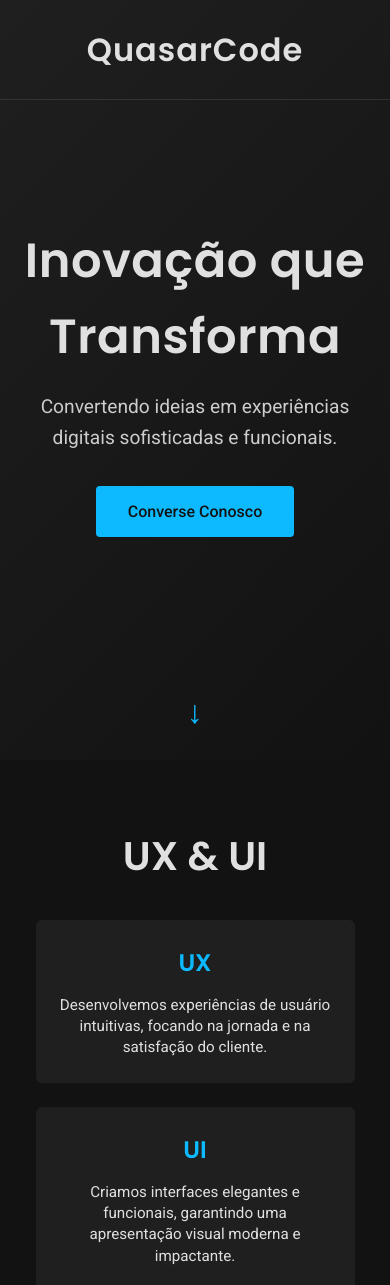
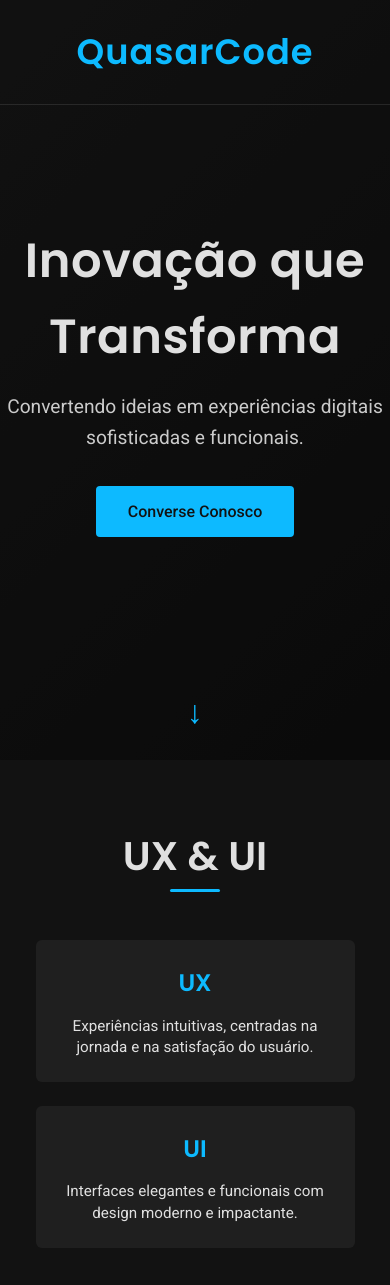
Before and after one commit to quasarcoders/home, a plain HTML site: page index.html in a window 390 px wide. Shown: the top 1285 px of the page. Drawn offline with Linux system fonts and the light colour scheme.

Commit message:
Add files via upload

```diff
--- a/index.html
+++ b/index.html
@@ -8,7 +8,7 @@
     <link href="https://fonts.googleapis.com/css2?family=Poppins:wght@400;600&family=Roboto:wght@400;500&display=swap" rel="stylesheet">
   </head>
   <body>
-    <header id="header">
+    <header id="header" role="banner" aria-label="Cabeçalho Principal">
       <div class="container header-container">
         <h1 class="logo">QuasarCode</h1>
       </div>
@@ -16,12 +16,13 @@
 
     <main>
       <section class="hero reveal">
+        <div class="hero-overlay"></div>
         <div class="hero-content">
           <h2>Inovação que Transforma</h2>
           <p>Convertendo ideias em experiências digitais sofisticadas e funcionais.</p>
           <a href="mailto:quasarcode@tutamail.com" class="btn">Converse Conosco</a>
         </div>
-        <div class="scroll-indicator">
+        <div class="scroll-indicator" role="button" aria-label="Rolar para baixo">
           <span class="arrow">&#8595;</span>
         </div>
       </section>
@@ -30,13 +31,13 @@
         <div class="container">
           <h2>UX & UI</h2>
           <div class="cards">
-            <div class="card">
+            <div class="card" tabindex="0">
               <h3>UX</h3>
-              <p>Desenvolvemos experiências de usuário intuitivas, focando na jornada e na satisfação do cliente.</p>
+              <p>Experiências intuitivas, centradas na jornada e na satisfação do usuário.</p>
             </div>
-            <div class="card">
+            <div class="card" tabindex="0">
               <h3>UI</h3>
-              <p>Criamos interfaces elegantes e funcionais, garantindo uma apresentação visual moderna e impactante.</p>
+              <p>Interfaces elegantes e funcionais com design moderno e impactante.</p>
             </div>
           </div>
         </div>
--- a/styles.scss
+++ b/styles.scss
@@ -1,10 +1,22 @@
-// Variáveis
+html {
+  scroll-behavior: smooth;
+}
+
+// Variáveis e CSS Custom Properties
 $bg: #121212;
 $primary: #0dbaff;
 $text: #e0e0e0;
 $accent: #1f1f1f;
+$overlay: rgba(0, 0, 0, 0.45);
+$blur: 8px;
 $font-heading: 'Poppins', sans-serif;
 $font-body: 'Roboto', sans-serif;
+
+:root {
+  --transition-speed: 0.3s;
+  --btn-radius: 4px;
+  --box-shadow: 0 4px 12px rgba(0, 0, 0, 0.3);
+}
 
 * {
   margin: 0;
@@ -38,14 +50,19 @@ header {
   left: 0;
   z-index: 100;
   padding: 1.5rem 0;
-  transition: all 0.3s ease;
+  transition: all var(--transition-speed) ease;
   border-bottom: 1px solid rgba(255, 255, 255, 0.1);
   background: transparent;
 
   &.scrolled {
     padding: 0.8rem 0;
     background: rgba(18, 18, 18, 0.95);
+    backdrop-filter: blur($blur);
     box-shadow: 0 2px 8px rgba(0, 0, 0, 0.4);
+
+    .logo {
+      font-size: 1.8rem;
+    }
   }
 
   .header-container {
@@ -56,8 +73,10 @@ header {
 
   .logo {
     font-family: $font-heading;
-    font-size: 2rem;
+    font-size: 2.2rem;
     letter-spacing: 1px;
+    color: $primary;
+    transition: font-size var(--transition-speed) ease;
   }
 }
 
@@ -68,14 +87,25 @@ header {
   justify-content: center;
   align-items: center;
   height: 90vh;
-  background: linear-gradient(135deg, $accent, $bg);
-  text-align: center;
-  padding: 0 1rem;
   position: relative;
   overflow: hidden;
+  background: linear-gradient(135deg, $accent, $bg);
+
+  .hero-overlay {
+    position: absolute;
+    top: 0;
+    left: 0;
+    width: 100%;
+    height: 100%;
+    background: $overlay;
+    z-index: 1;
+  }
 
   .hero-content {
+    position: relative;
+    z-index: 2;
     max-width: 700px;
+    text-align: center;
     animation: fadeInUp 1s ease-out both;
 
     h2 {
@@ -97,13 +127,20 @@ header {
       background-color: $primary;
       color: $bg;
       text-decoration: none;
-      border-radius: 4px;
+      border-radius: var(--btn-radius);
       font-weight: 500;
-      transition: background-color 0.3s ease, transform 0.3s ease;
+      transition: background-color var(--transition-speed) ease, transform var(--transition-speed) ease, box-shadow var(--transition-speed) ease;
+      outline: none;
 
-      &:hover {
+      &:hover,
+      &:focus {
         background-color: darken($primary, 10%);
         transform: translateY(-3px);
+        box-shadow: 0 0 0 3px rgba($primary, 0.4);
+      }
+
+      &:active {
+        animation: buttonClick 0.2s ease-out;
       }
     }
   }
@@ -111,6 +148,7 @@ header {
   .scroll-indicator {
     position: absolute;
     bottom: 20px;
+    z-index: 2;
     cursor: pointer;
     animation: bounce 2s infinite;
 
@@ -133,6 +171,21 @@ header {
     font-family: $font-heading;
     font-size: 2.5rem;
     margin-bottom: 1rem;
+    position: relative;
+    display: inline-block;
+    padding-bottom: 0.3rem;
+
+    &::after {
+      content: "";
+      position: absolute;
+      bottom: 0;
+      left: 50%;
+      transform: translateX(-50%);
+      width: 50px;
+      height: 3px;
+      background: $primary;
+      border-radius: 2px;
+    }
   }
 
   p {
@@ -155,7 +208,10 @@ header {
   background-color: $accent;
   padding: 1.5rem;
   border-radius: 6px;
-  transition: transform 0.3s, box-shadow 0.3s;
+  transition: transform var(--transition-speed), box-shadow var(--transition-speed);
+  outline: none;
+  position: relative;
+  overflow: hidden;
 
   h3 {
     margin-bottom: 0.8rem;
@@ -169,9 +225,28 @@ header {
     line-height: 1.4;
   }
 
-  &:hover {
+  // Efeito de brilho sutil
+  &::before {
+    content: "";
+    position: absolute;
+    top: -50%;
+    left: -50%;
+    width: 0;
+    height: 200%;
+    background: linear-gradient(120deg, transparent, rgba(255, 255, 255, 0.12), transparent);
+    transform: skewX(-25deg);
+    transition: width var(--transition-speed) ease;
+  }
+
+  &:hover::before,
+  &:focus::before {
+    width: 200%;
+  }
+
+  &:hover,
+  &:focus {
     transform: translateY(-5px);
-    box-shadow: 0 4px 12px rgba(0, 0, 0, 0.4);
+    box-shadow: var(--box-shadow);
   }
 }
 
@@ -204,8 +279,30 @@ footer {
   }
 }
 
+@keyframes buttonClick {
+  0% { transform: scale(1); }
+  50% { transform: scale(0.95); }
+  100% { transform: scale(1); }
+}
+
 /* Classe para revelar seções */
 .reveal.visible {
   opacity: 1;
   transform: translateY(0);
 }
+
+/* Media Queries para Responsividade */
+@media (max-width: 768px) {
+  .hero-content {
+    h2 {
+      font-size: 2.5rem;
+    }
+    p {
+      font-size: 1rem;
+    }
+  }
+
+  .header-container {
+    flex-direction: column;
+  }
+}
```
Also changed, not shown: styles.css.
